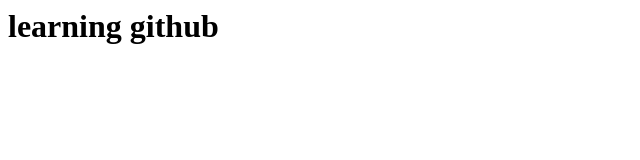
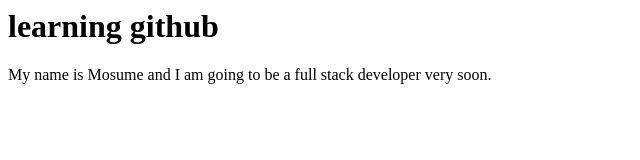
Before and after one commit to mosume123/learning-github, a plain HTML site: page index.html in a window 1280 px wide. Shown: the whole page, without its empty margins (0-640 px from the left). Drawn offline with Linux system fonts and the light colour scheme.

Commit message:
second line added

```diff
--- a/index.html
+++ b/index.html
@@ -1 +1,3 @@
-<h1> learning github </h1>
+<h1>learning github</h1>
+
+<p>My name is Mosume and I am going to be a full stack developer very soon.</p>
```
